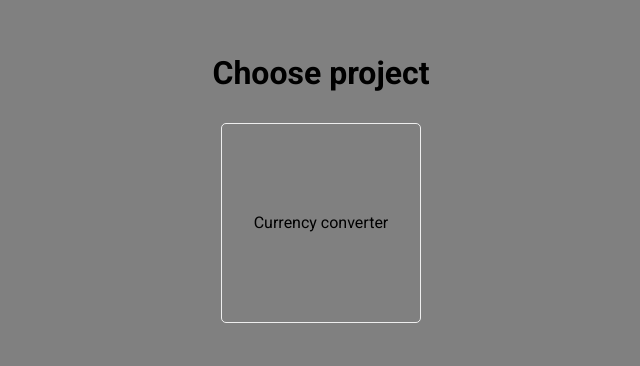
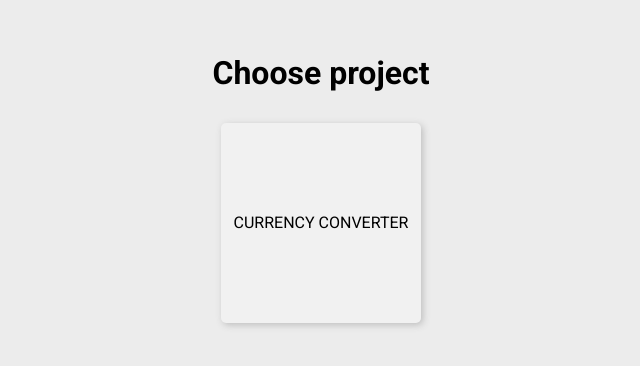
Before and after one commit to RadekJelen/tests-for-projects, a React (Create React App) app: page /#/projects in a window 1280 px wide. Shown: the part 222-588 px from the top of the page, without its empty margins (319-959 px from the left). Built offline with nearby package versions, Linux system fonts and the light colour scheme.

Commit message:
Add react router to go to project page; change some styles

```diff
--- a/package.json
+++ b/package.json
@@ -8,6 +8,7 @@
     "@testing-library/user-event": "^13.5.0",
     "react": "^18.2.0",
     "react-dom": "^18.2.0",
+    "react-router-dom": "^5.3.3",
     "react-scripts": "5.0.1",
     "web-vitals": "^2.1.4"
   },
--- a/src/App.js
+++ b/src/App.js
@@ -1,13 +1,22 @@
-import './app.css';
+import { HashRouter, Switch, Route, Redirect } from "react-router-dom";
+import { CurrencyConverter } from './views/currencyConverter/CurrencyConverter';
+import { ProjectsList } from "./views/projectsList/ProjectsList";
 
-function App() {
+export const App = () => {
   return (
-    <main className='main'>
-      <h1>Choose project</h1>
-      <div className='tile'>
-        <span className='tile__name'>Currency converter</span>
-      </div>
-    </main>
+    <HashRouter>
+      <Switch>
+        <Route path="/projects">
+          <ProjectsList />
+        </Route>
+        <Route path="/currency-converter">
+          <CurrencyConverter />
+        </Route>
+        <Route path="/">
+          <Redirect to="/projects" />
+        </Route>
+      </Switch>
+    </HashRouter>
   );
 }
 
--- a/src/app.css
+++ /dev/null
@@ -1,20 +0,0 @@
-.main {
-  height: 100vh;
-  display: flex;
-  flex-direction: column;
-  align-items: center;
-  justify-content: center;
-  row-gap: 10px;
-}
-
-.tile {
-  min-height: 200px;
-  min-width: 200px;
-  padding: 10px;
-  display: flex;
-  align-items: center;
-  justify-content: center;
-  border: 1px solid #eee;
-  border-radius: 5px;
-  cursor: pointer;
-}
--- a/src/index.css
+++ b/src/index.css
@@ -8,6 +8,6 @@ html {
 
 body {
   word-break: break-word;
-  background-color: grey;
+  background-color: #ECECEC;
   font-family: 'Roboto', sans-serif;
 }
--- /dev/null
+++ b/src/views/currencyConverter/CurrencyConverter.js
@@ -0,0 +1,3 @@
+export const CurrencyConverter = () => (
+  <div>Currency Converter</div>
+);
--- /dev/null
+++ b/src/views/projectsList/ProjectsList.js
@@ -0,0 +1,11 @@
+import './projectsList.css';
+import { Link } from "react-router-dom";
+
+export const ProjectsList = () => (
+  <main className='main'>
+    <h1>Choose project</h1>
+    <div className='tile'>
+      <Link className='tile__name' to="/currency-converter">Currency converter</Link>
+    </div>
+  </main>
+);
--- /dev/null
+++ b/src/views/projectsList/projectsList.css
@@ -0,0 +1,33 @@
+.main {
+  height: 100vh;
+  display: flex;
+  flex-direction: column;
+  align-items: center;
+  justify-content: center;
+  row-gap: 10px;
+}
+
+.tile {
+  min-height: 200px;
+  min-width: 200px;
+  background: #F1F1F1;
+  border-radius: 5px;
+  box-shadow: 2px 2px 7px #BEBEBE;
+}
+
+.tile:hover {
+  box-shadow: 1px 1px 10px #BEBEBE;
+  transform: scale(0.99);
+}
+
+.tile__name {
+  width: 100%;
+  height: 100%;
+  display: flex;
+  justify-content: center;
+  align-items: center;
+  padding: 10px;
+  text-decoration: none;
+  text-transform: uppercase;
+  color: #000;
+}
```
Also changed, not shown: 1 other file (tests, documents, lock files or other folders).
